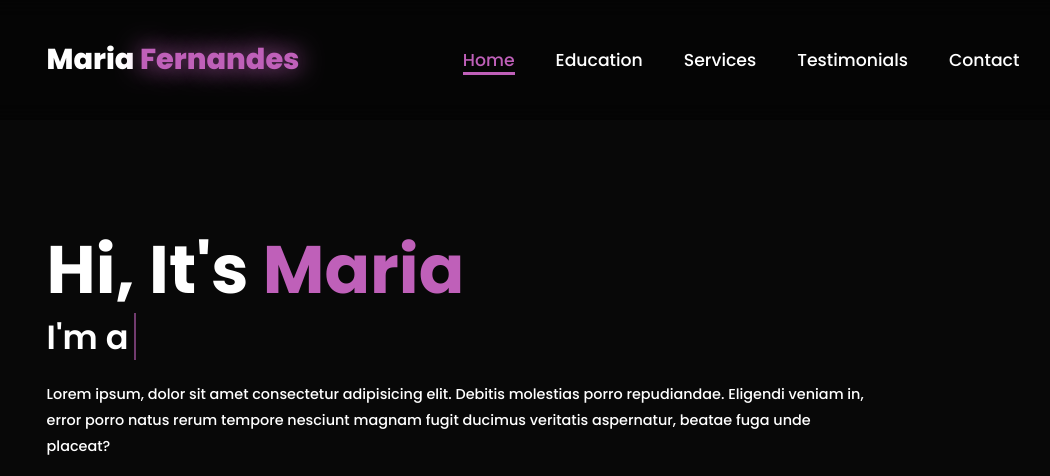
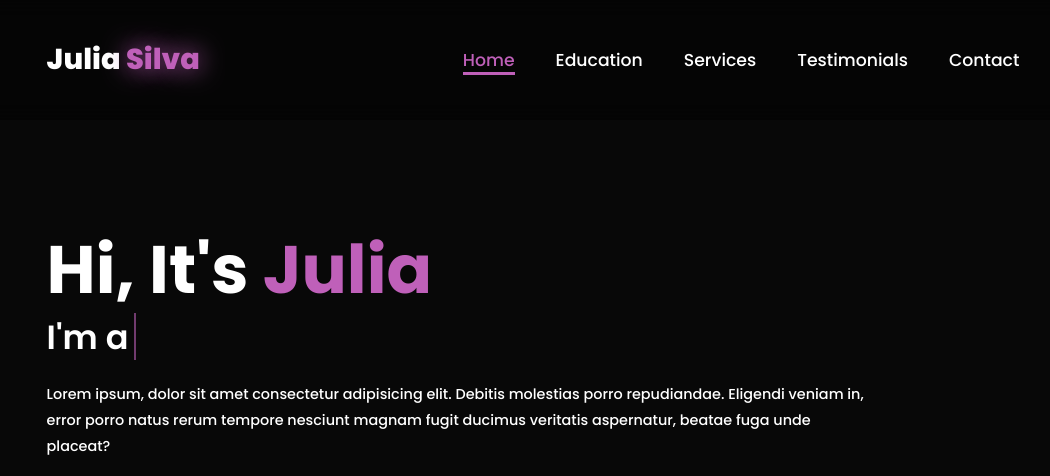
Before and after one commit to mariantonyaf/projeto-portflioResponsive, a plain HTML site: page index.html in a window 1280 px wide. Shown: the top 476 px of the page, without its empty margins (107-1157 px from the left). Drawn offline with nearby package versions, Linux system fonts and the light colour scheme.

Commit message:
Update index.html

```diff
--- a/index.html
+++ b/index.html
@@ -11,7 +11,7 @@
 
 <body>
     <header class="header">
-        <a href="#home" class="logo">Maria <span>Fernandes</span></a>
+        <a href="#home" class="logo">Julia <span>Silva</span></a>
 
         <i class='bx bx-menu' id="menu-icon"></i>
 
@@ -26,7 +26,7 @@
 
     <section class="home" id="home">
         <div class="home-content">
-            <h1>Hi, It's <span>Maria</span></h1>
+            <h1>Hi, It's <span>Julia</span></h1>
             <h3 class="text-animaton">I'm a <span></span></h3>
             <p>Lorem ipsum, dolor sit amet consectetur adipisicing elit. Debitis molestias porro repudiandae. Eligendi
                 veniam in, error porro natus rerum tempore nesciunt magnam fugit ducimus veritatis aspernatur, beatae
```
